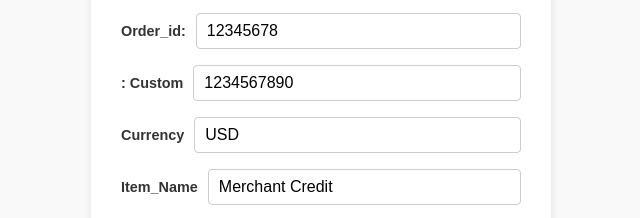
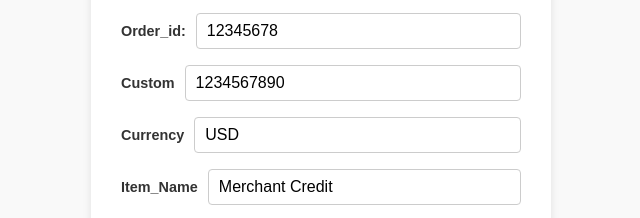
Before and after one commit to mercykilonzo/Flocash, a plain HTML site: page index.html in a window 1280 px wide. Shown: the part 210-428 px from the top of the page, 319-959 px from the left. Drawn offline with Linux system fonts and the light colour scheme.

Commit message:
added changes

```diff
--- a/index.html
+++ b/index.html
@@ -95,7 +95,7 @@
       </label>
     </p>
     <p>
-       <label>:
+       <label>
         Custom
           <input type="text" name="custom" value="1234567890" />
       </label>
```
